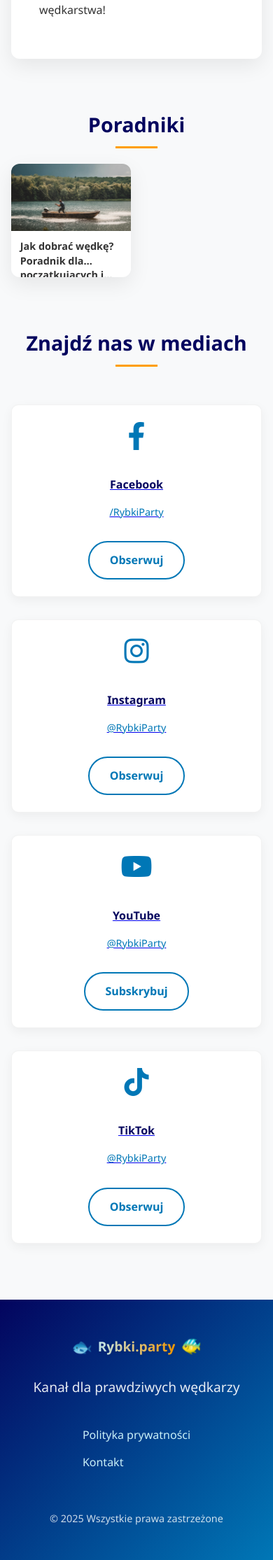
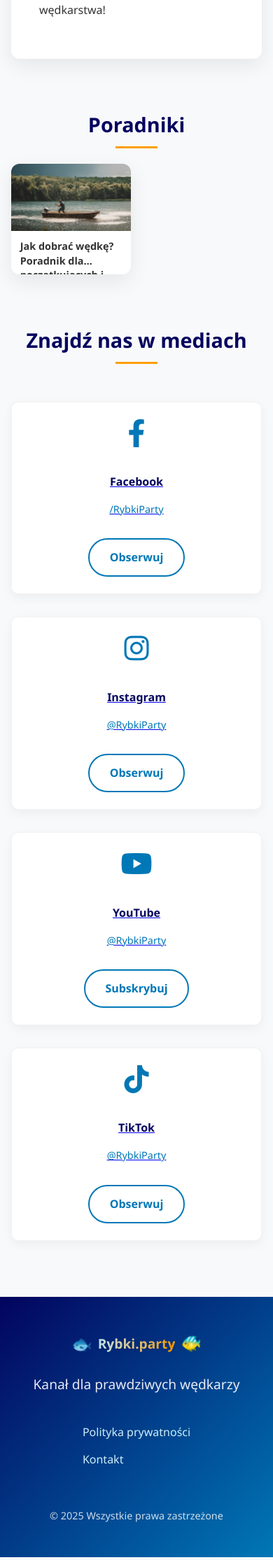
Before and after one commit to hikesilent/rybkiparty, a Jekyll site: the page built from index.md, in a window 390 px wide. Shown: the part 455-2684 px from the top of the page at 70% size. Built offline with Jekyll 4.4.1, drawn with Linux system fonts in a browser that asks for light colours.

Commit message:
Add files via upload

```diff
--- a/_includes/posts-section.html
+++ b/_includes/posts-section.html
@@ -113,10 +113,13 @@
 
     .post-title {
         font-size: 0.9rem;
+        line-height: 1.4;
+        height: 2.52em; /* 0.9rem * 1.4 * 2 = 2.52em */
         padding: 0.8rem;
-        font-size: 0.9rem;
-        line-height: 1.4; /* Wysokość linii */
-        height: 2.8em; /* 2 linie (1.4 x 2) */
+        display: -webkit-box;
+        -webkit-line-clamp: 2;
+        -webkit-box-orient: vertical;
+        overflow: hidden;
     }
 }
 
```
